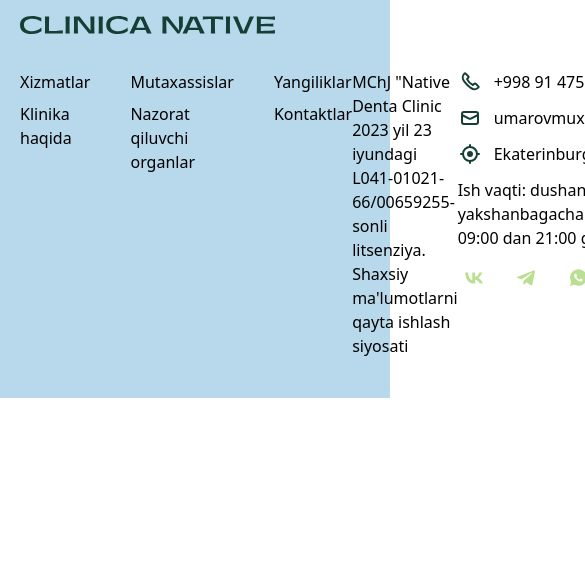
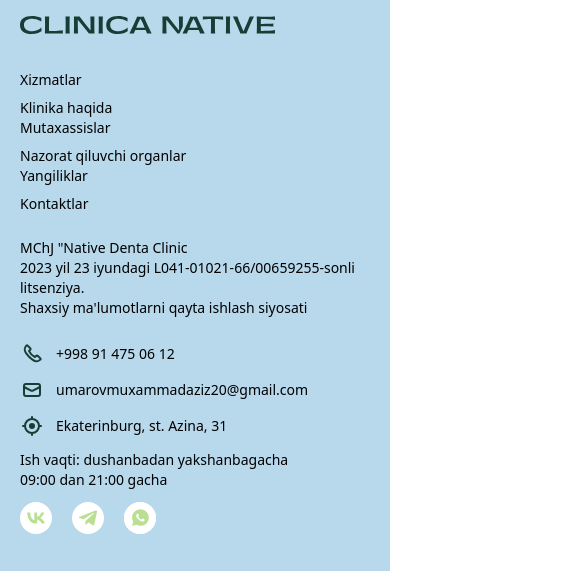
Before and after one commit to muhammadazizbek006/Clinica, a React (Vite) app: page /EstetikStamatalogika in a window 390 px wide. Shown: the part 3009-3580 px from the top of the page, 585 px wide, since content can reach past the window. Before the commit the page ends 3407 px from the top, so only its background shows below. Built offline with nearby package versions, Linux system fonts and the light colour scheme.

Commit message:
add footer responsive

```diff
--- a/src/components/Footer.jsx
+++ b/src/components/Footer.jsx
@@ -19,9 +19,9 @@ const Footer = () => {
         <img src={Logo} alt="" />
       </div>
       {/* link va bog'lanish  */}
-      <ul className='flex justify-between text-base font-medium '>
+      <ul className='flex flex-wrap justify-between text-sm lg:text-base font-medium '>
         {/* link */}
-        <li className='flex  space-x-10'>
+        <li className='flex flex-col xl:flex-row mb-6 lg:mb-0    xl:space-x-10'>
           {/* left */}
           <div className='flex flex-col space-y-2'>
             <Link to='/barchaxizmatlar'>Xizmatlar</Link>
@@ -39,8 +39,9 @@ const Footer = () => {
             <Link to='/kontaktlar'>Kontaktlar</Link>
           </div>
         </li>
+
           {/* center */}
-          <li className='w-full max-w-96 space-y-2 inline-block'>
+          <li className='w-full max-w-96 space-y-2 mb-6 lg:mb-0 inline-block'>
 
               <a href="https://clinicanative.ru/upload/licence.pdf">MChJ "Native Denta Clinic <br /> 2023 yil 23 iyundagi L041-01021-66/00659255-sonli litsenziya.</a> <br />
               <a href="https://clinicanative.ru/upload/politica_native_pesonal.pdf">Shaxsiy ma'lumotlarni qayta ishlash siyosati </a>
```
